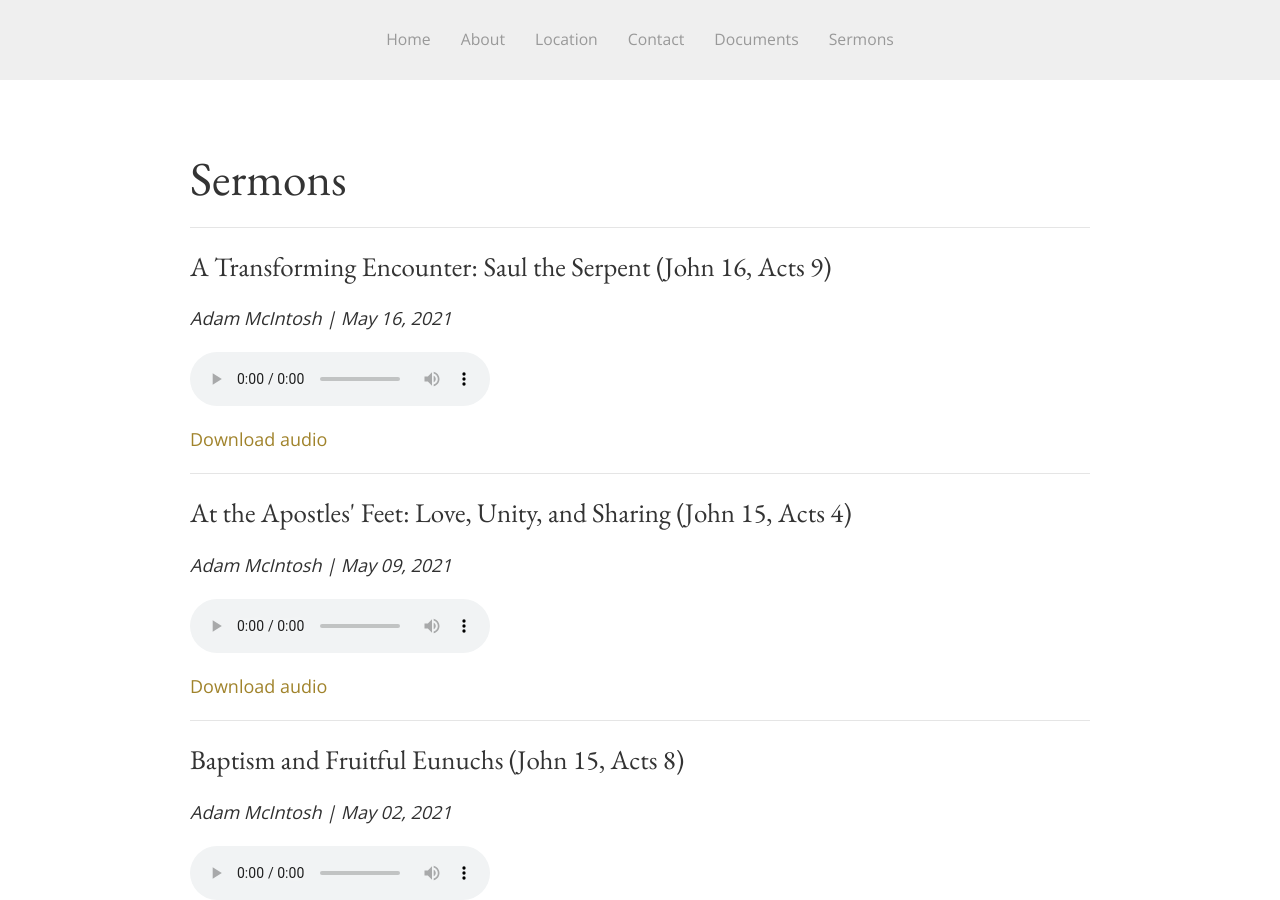
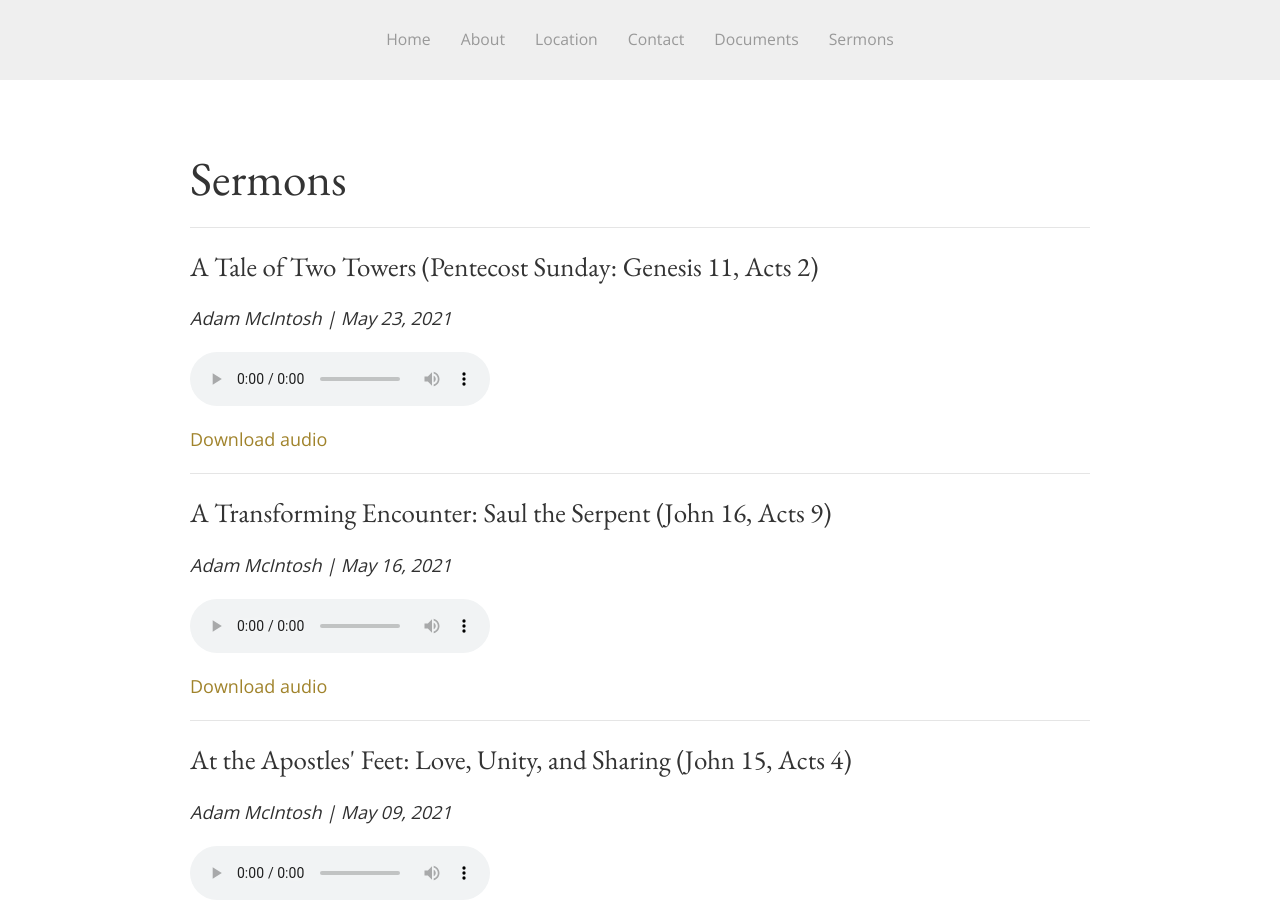
Before and after one commit to SaintDavidsChurch/website, a Jekyll site: the page built from sermons.html, in a window 1280 px wide and 900 px high. Built offline with Jekyll 4.4.1, drawn with Linux system fonts in a browser that asks for light colours.

Commit message:
Updated by InferCMS

```diff
--- a/_data/sermons.yml
+++ b/_data/sermons.yml
@@ -158,3 +158,7 @@
   date: '2021-05-16'
   preacher: Adam McIntosh
   audio_file: sermons/2021/May/Adam-McIntosh_May16-2021_John16_Acts9.mp3
+- title: 'A Tale of Two Towers (Pentecost Sunday: Genesis 11, Acts 2)'
+  date: '2021-05-23'
+  preacher: Adam McIntosh
+  audio_file: https://saintdavids.church/assets/sermons/2021/May/Adam-McIntosh_May23-2021_Acts2-Gen11.mp3
```
